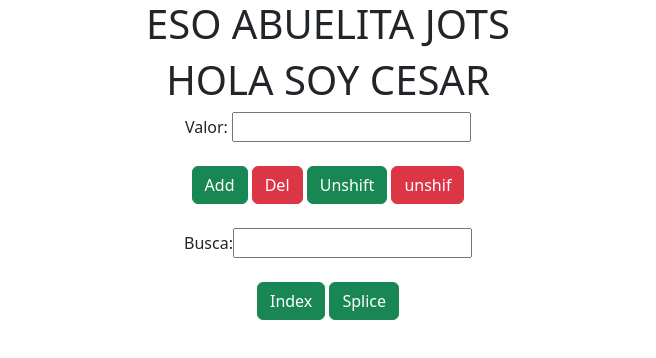
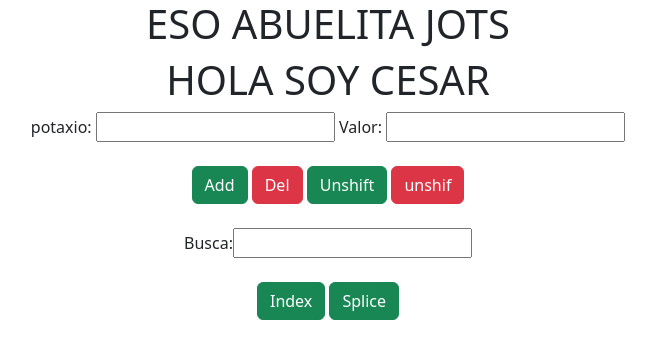
Before and after one commit to Lelifresaa7/Upsi, a plain HTML site: page index.html in a window 1280 px wide. Shown: the whole page, without its empty margins (312-968 px from the left). Drawn offline with Linux system fonts and the light colour scheme; some packages are replaced by stand-ins of ours; a script that the page names is missing.

Commit message:
Update index.html

```diff
--- a/index.html
+++ b/index.html
@@ -11,6 +11,12 @@
 <body class="text-center">
   <h1>ESO ABUELITA JOTS</h1>
   <h1>HOLA SOY CESAR</h1>
+
+
+<label for="Valor" class="">potaxio:</label>
+<input type="text"  id="item" />
+
+
 
 <label for="Valor" class="">Valor:</label>
 <input type="text"  id="item" />
```
